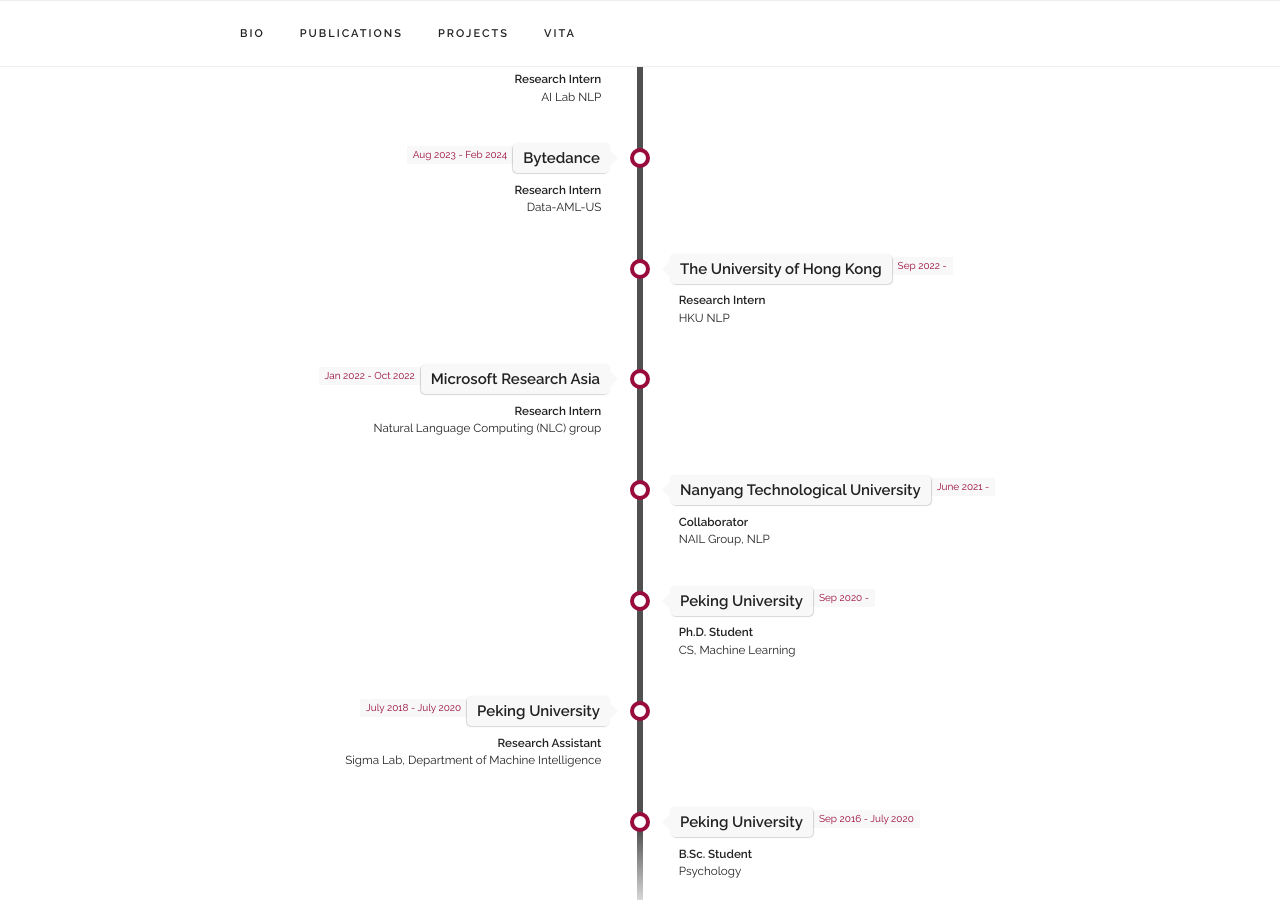
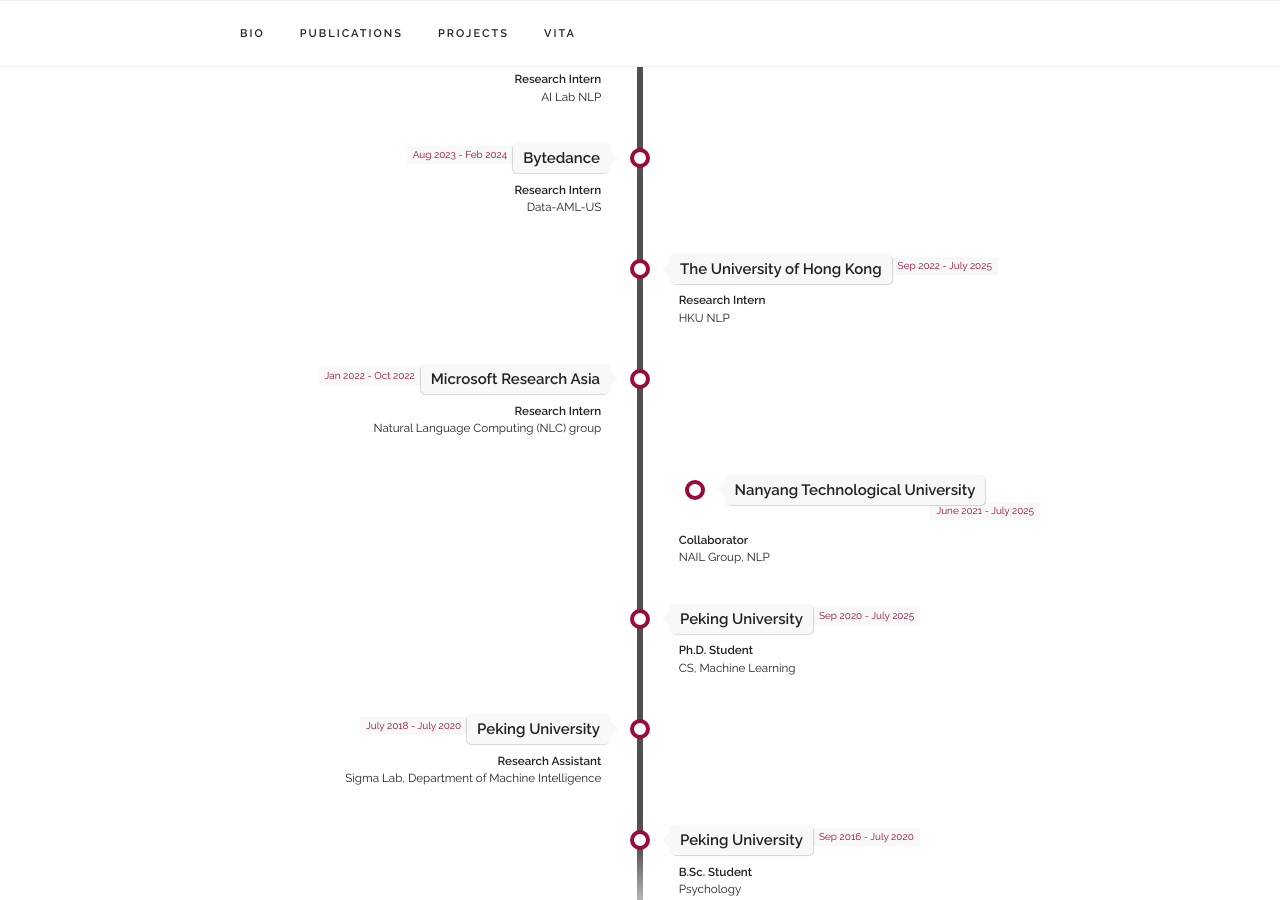
Before and after one commit to zhao-ht/haitengzhao, a Jekyll site: the page built from index.html, in a window 1280 px wide and 900 px high, scrolled down 4594 px. Built offline with Jekyll 4.4.1, drawn with Linux system fonts in a browser that asks for light colours; some web fonts are replaced.

Commit message:
Update experience.yaml

```diff
--- a/_data/experience.yaml
+++ b/_data/experience.yaml
@@ -24,7 +24,7 @@
   category: "work"
 
 - place: "The University of Hong Kong"
-  time: "Sep 2022 - "
+  time: "Sep 2022 - July 2025"
   title: "Research Intern"
   subtitle: "HKU NLP"
   category: "collaboration"
@@ -36,13 +36,13 @@
   category: "work"
 
 - place: "Nanyang Technological University"
-  time: "June 2021 - "
+  time: "June 2021 - July 2025"
   title: "Collaborator"
   subtitle: "NAIL Group, NLP"
   category: "collaboration"
 
 - place: "Peking University"
-  time: "Sep 2020 - "
+  time: "Sep 2020 - July 2025"
   title: "Ph.D. Student"
   subtitle: "CS, Machine Learning"
   category: "school"
```
